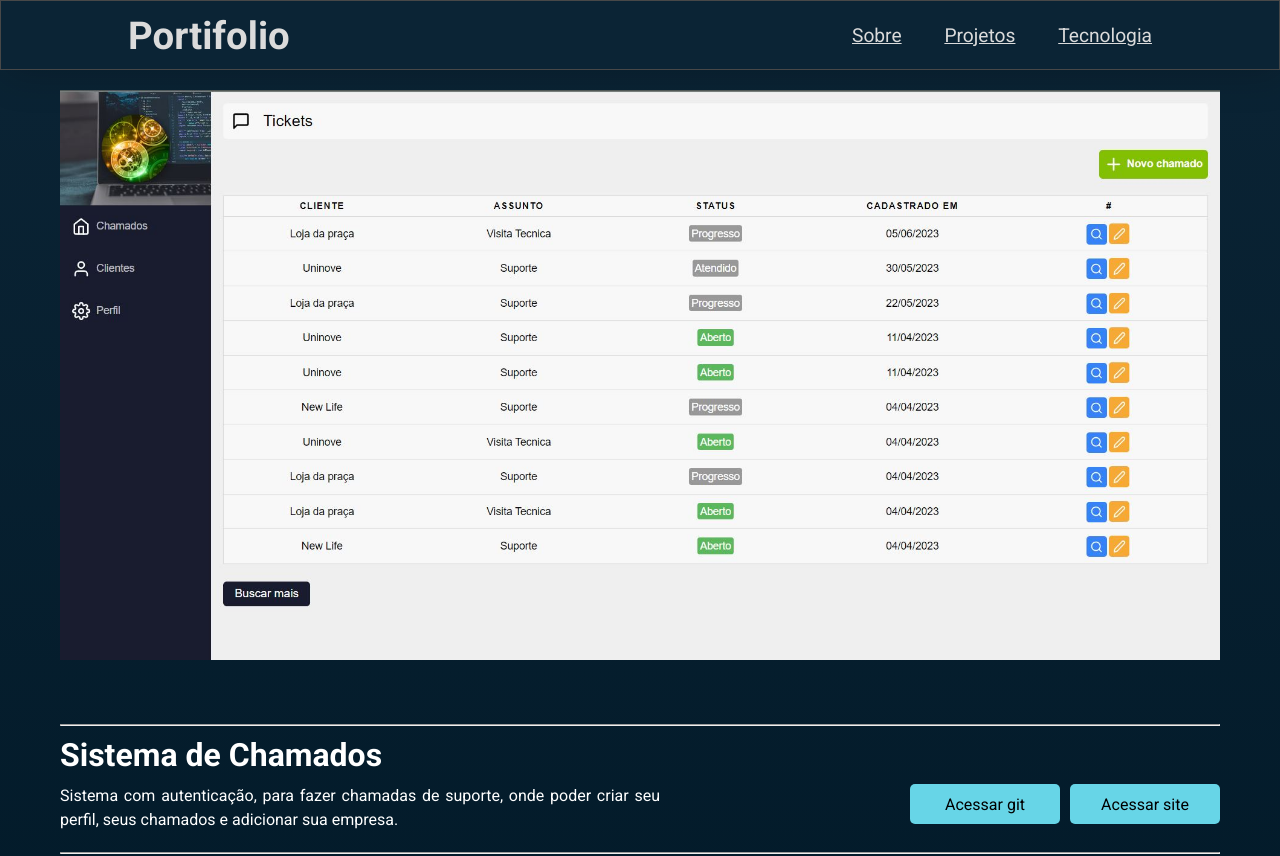
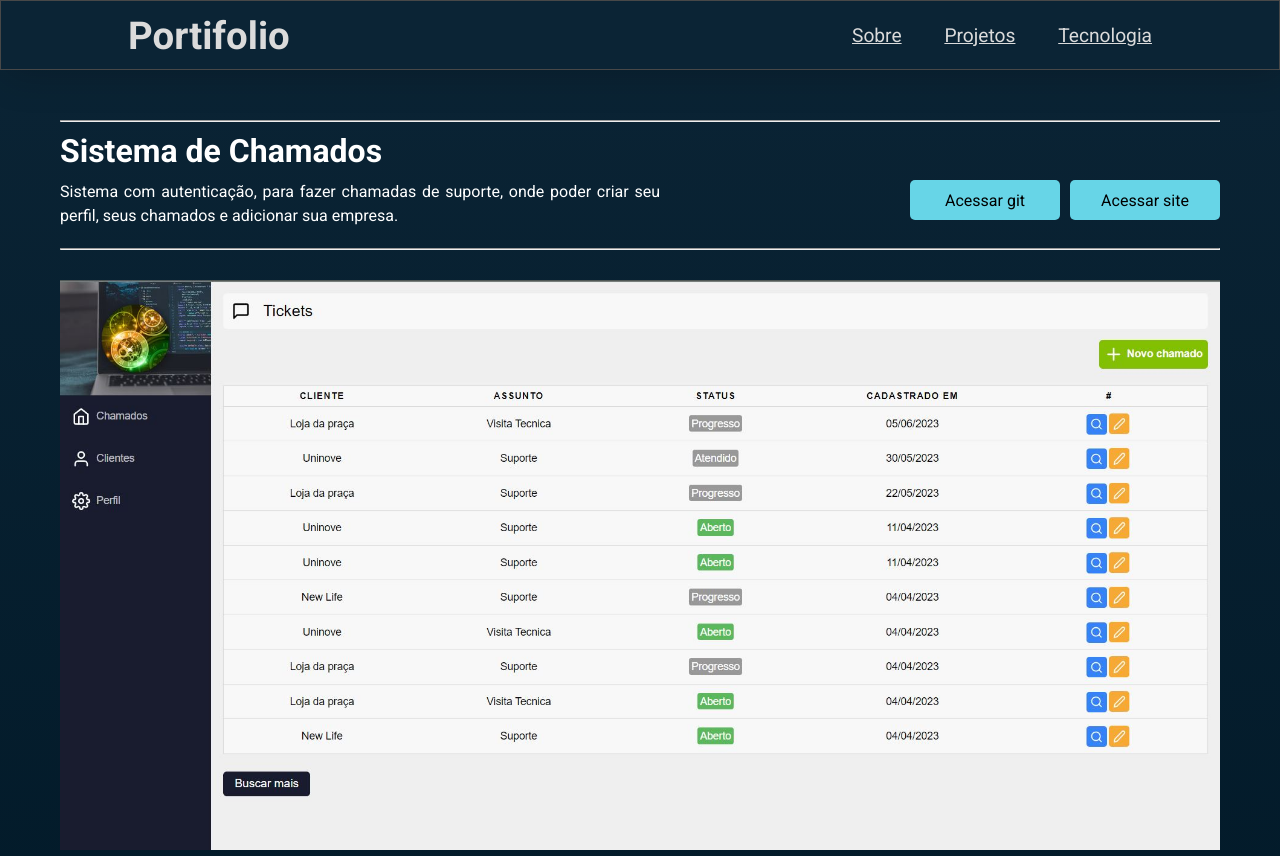
Before and after one commit to jean-script/meu_portifolio, a React (Create React App) app: page /projeto/1 in a window 1280 px wide. Shown: the top 856 px of the page. Built offline with nearby package versions, Linux system fonts and the light colour scheme.

Commit message:
posicionando imagem

```diff
--- a/src/components/Competencias/styles.module.css
+++ b/src/components/Competencias/styles.module.css
@@ -7,7 +7,7 @@
     align-items: center;
     flex-wrap: wrap;
     gap: 50px;
-    margin-top: 20px;
+    margin: 50px 0;
 }
 
 .tecnologia {
--- a/src/components/Projetos/styles.module.css
+++ b/src/components/Projetos/styles.module.css
@@ -3,7 +3,6 @@
 .container {
     width: 100%;
     padding: 0 25px;
-
 }
 
 .projetos {
--- a/src/pages/ProjetoPage/index.js
+++ b/src/pages/ProjetoPage/index.js
@@ -21,9 +21,6 @@ export default function ProjetosPage(){
                 {projeto.map((projeto)=>{
                     return (
                         <div className={styles.center}>
-                            <div>
-                                <img src={projeto.image} alt={projeto.nome} className={styles.img}/>
-                            </div>
 
                             <div className={styles.info}>
                                 <hr className={styles.linhaTitle}/>
@@ -42,6 +39,9 @@ export default function ProjetosPage(){
                                 </article>
                             </div>
                             <hr/>
+                            <div>
+                                <img src={projeto.image} alt={projeto.nome} className={styles.img}/>
+                            </div>
                         </div>
                     )
                 })}
--- a/src/pages/ProjetoPage/styles.module.css
+++ b/src/pages/ProjetoPage/styles.module.css
@@ -32,11 +32,12 @@ hr {
     width: 100%;
     height: 100%;
     object-fit: contain;
+    margin-top: 20px;
 
 }
 
 .info {
-    margin-top: 50px;
+    margin-top: 20px;
 }
 
 .descricao {
```
